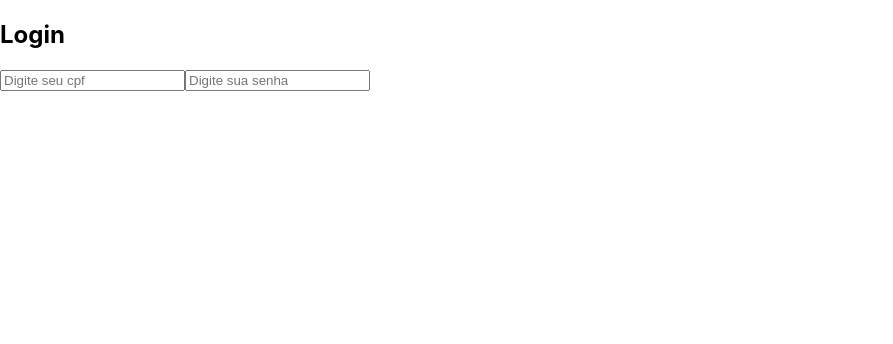
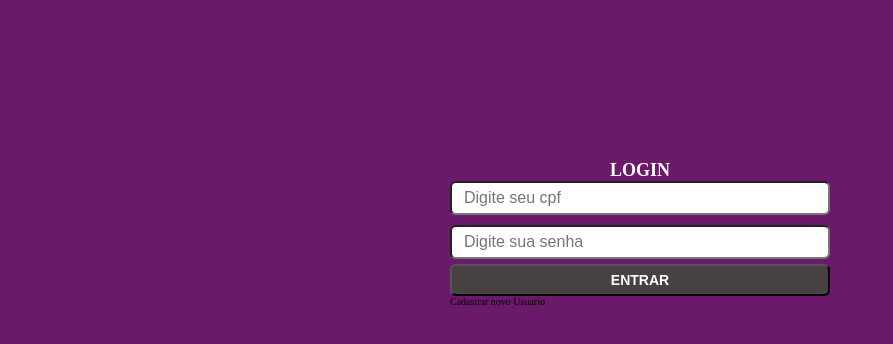
Before and after one commit to Thiago-dev1/es, a Next.js app: page / in a window 1280 px wide. Shown: the top 344 px of the page, without its empty margins (0-893 px from the left). Built offline with nearby package versions, Linux system fonts and the light colour scheme.

Commit message:
personalizando o coponente login

```diff
--- a/src/components/FormLogin/index.tsx
+++ b/src/components/FormLogin/index.tsx
@@ -1,8 +1,8 @@
-
+import styles from './styles.module.scss'
 
 export function FormLogin() {
     return (
-        <form>
+        <form className={styles.FormLogin}>
             <h2>Login</h2>
             <input
                 type="text"
@@ -15,6 +15,10 @@ export function FormLogin() {
                 name="password"
                 placeholder="Digite sua senha"
             />
+
+            <button type='submit'>Entrar</button>
+
+            <p>Cadastrar novo Usuario</p>
         </form>
     )
 }
--- a/src/components/FormLogin/styles.module.scss
+++ b/src/components/FormLogin/styles.module.scss
@@ -0,0 +1,49 @@
+.FormLogin{
+
+    width: 100%;
+    max-width: 38.0rem;
+    margin: auto;
+    margin-top: 16.0rem;
+
+    h2{
+        color: white;
+        font-size: 1.8rem;
+        text-align: center;
+        font-weight: bold;
+        text-transform: uppercase;
+    }
+
+    input{
+        width: 100%;
+        padding: 0.6rem 1.2rem;
+        border-radius: 0.6rem;
+        font-size: 1.6rem;
+
+        & + input{
+            margin-top: 1rem;
+        }
+    }
+
+    button{
+        background: rgb(71, 65, 65);
+        color: white;
+
+        width: 100%;
+
+        padding: 0.6rem;
+        margin-top: 0.5rem;
+
+        border-radius: 0.6rem;
+
+        font-weight: bold;
+        text-transform: uppercase;
+        font-size: 1.4rem;
+
+        transition: 0.8s;
+
+        &:hover{
+            filter: brightness(0.8);
+        }
+    }
+
+}
--- a/src/pages/_app.tsx
+++ b/src/pages/_app.tsx
@@ -1,4 +1,4 @@
-import '../styles/globals.css'
+import '../styles/global.scss'
 import type { AppProps } from 'next/app'
 
 function MyApp({ Component, pageProps }: AppProps) {
--- /dev/null
+++ b/src/styles/global.scss
@@ -0,0 +1,20 @@
+*{
+    margin: 0;
+    padding: 0;
+    box-sizing: border-box;
+}
+
+:root{
+    --background: #6b196b;
+    font-size: 62.5%;
+}
+
+
+
+body{
+    background: var(--background);
+}
+
+button{
+    cursor: pointer;
+}
--- a/src/styles/globals.css
+++ /dev/null
@@ -1,16 +0,0 @@
-html,
-body {
-  padding: 0;
-  margin: 0;
-  font-family: -apple-system, BlinkMacSystemFont, Segoe UI, Roboto, Oxygen,
-    Ubuntu, Cantarell, Fira Sans, Droid Sans, Helvetica Neue, sans-serif;
-}
-
-a {
-  color: inherit;
-  text-decoration: none;
-}
-
-* {
-  box-sizing: border-box;
-}
```
Also changed, not shown: src/styles/Home.module.css (deleted, +0 -116 lines).
